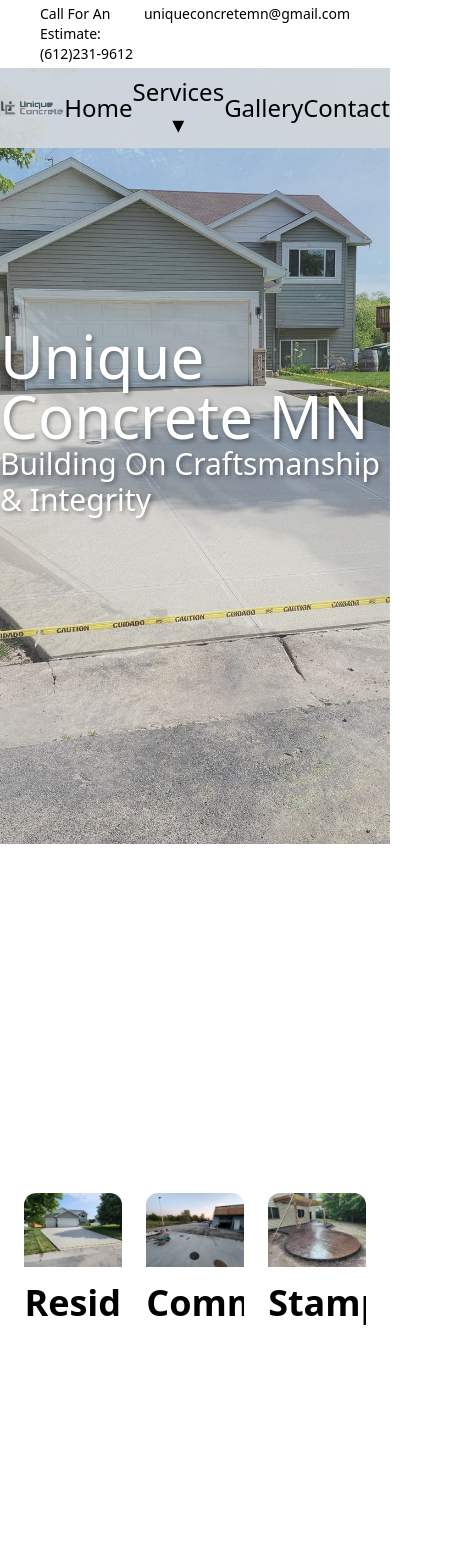
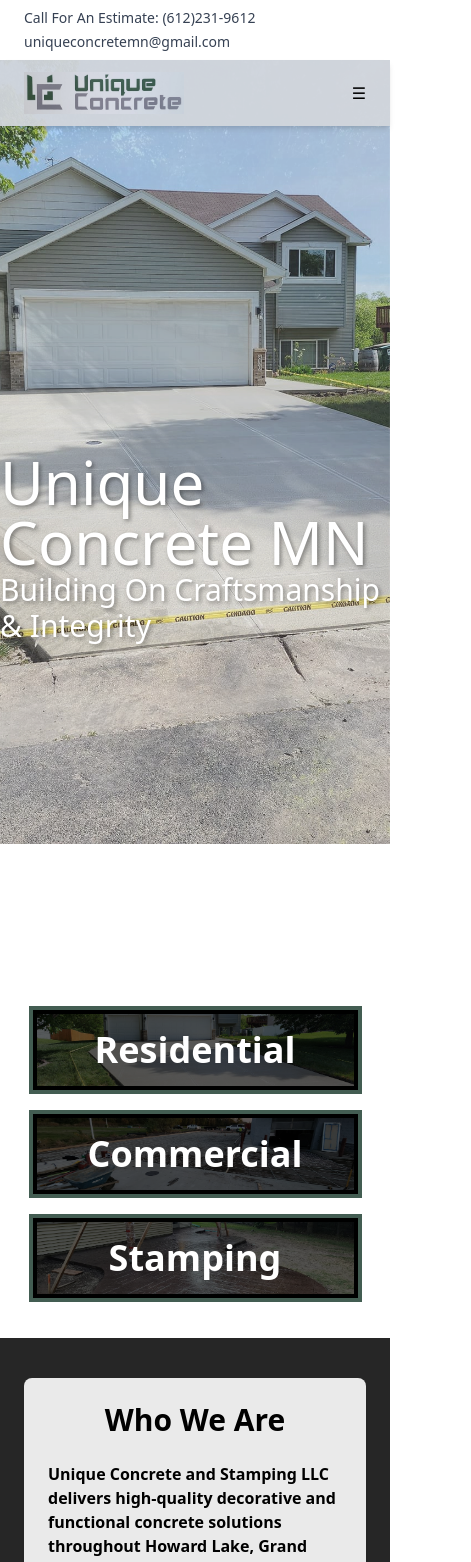
Before and after one commit to alexanderdreyer-ndsu/UniqueConcreteMN, a React (Vite) app: page / in a window 390 px wide. Shown: the top 1562 px of the page, 471 px wide, since content can reach past the window. Built offline with nearby package versions, Linux system fonts and the light colour scheme.

Commit message:
mobile compatability added

```diff
--- a/src/App.jsx
+++ b/src/App.jsx
@@ -10,6 +10,7 @@
 import ScrollToTop from './components/ScrollToTop.jsx';
 import LocationDisplay from './components/LocationDisplay.jsx';
 import SubjectDescription from './components/SubjectDescription.jsx';
+import CallToAction from './components/CallToAction.jsx';
 import './App.css';
 
 function App() {
@@ -46,7 +47,7 @@
     <Router>
       <ScrollToTop />
 
-      <div className="fixed top-0 left-0 w-full z-2000">
+      <div className="top-0 md:fixed left-0 w-full z-2000">
         <Header logoImgPath={Logo} navItems={navItems} contactInfo={contactInfo}/>
       </div>
 
@@ -60,18 +61,27 @@
         </Routes>
       </div>
 
-      <div className="flex flex-col w-full h-screen">
-        <div className="flex h-1/2 p-10 text-white bg-gray-400 justify-around items-center">
-            <div className="w-1/2 bg-[#435D52] p-10">
-              <SubjectDescription subject="Locations" paragraph={false} description={locationsList}/>
-            </div>
-            <SubjectDescription subject="Main Address" paragraph={true} description="1020 2nd Ave , Howard Lake, MN, US, 55349" />
+      <div className="bg-white text-4xl p-5">
+        <CallToAction call="Call For An Estimate" action="(612)231-9612"/>
+      </div>
+
+      <div className="flex flex-col w-full md:h-screen">
+        <div className="flex flex-col md:flex-row h-auto md:h-1/2 p-6 md:p-10 text-white bg-gray-400 justify-center md:justify-around items-center gap-6 md:gap-0">
+          <div className="w-full md:w-1/2 bg-[#435D52] p-6 md:p-10 rounded-lg shadow-lg">
+            <SubjectDescription subject="Locations" paragraph={false} description={locationsList}/>
+          </div>
+
+          <div className="w-full md:w-auto text-center md:text-left bg-[#435D52] md:bg-transparent p-4 md:p-0 rounded-lg shadow-lg md:shadow-none">
+            <SubjectDescription subject="Main Address" paragraph={true} description="1020 2nd Ave, Howard Lake, MN, US, 55349"/>
+          </div>
         </div>
 
-        <LocationDisplay location={location} description="Unique Concrete MN"/>
+        <div className="w-full h-50 md:h-full">
+          <LocationDisplay location={location} description="Unique Concrete MN" />
+        </div>
       </div>
 
-      <div className="w-full h-70 flex flex-col items-center bg-[#3c3c3c]">
+      <div className="w-full h-60 bg-[#3c3c3c] text-center py-6 px-4">
         <Footer text="2025 Unique Concrete MN | Created by © 2025 Alec Dreyer" socialMedia={socialMedia}/>
       </div>
     </Router>
--- /dev/null
+++ b/src/components/CallToAction.jsx
@@ -0,0 +1,11 @@
+
+function CallToAction({ call, action }) {
+    return(
+        <div className="flex flex-col justify-evenly items-center md:flex-row">
+            <h1>{call}</h1>
+            <h1 className="border-4 p-8">{action}</h1>
+        </div>
+    )
+}
+
+export default CallToAction
--- a/src/components/CardImage.jsx
+++ b/src/components/CardImage.jsx
@@ -1,15 +1,13 @@
 
-function CardLink(props) {
-    const { image, title } = props
-
+function CardLink({ image, title }) {
 
     return (
-        <div className="w-full bg-white rounded-xl overflow-hidden hover:scale-103 duration-100 ease-linear hover:border-3">
-            <img
-                className="w-full h-auto"
-                src={image}
-            />
-            <h2 className="text-center text-black no-underline text-4xl py-4 font-semibold">{title}</h2>
+        <div className="w-full border-4 outline outline-4 outline-[#435D52] bg-cover bg-center hover:scale-105 duration-100 ease-linear"
+            style={{ backgroundImage: `url(${image}` }}
+        >
+            <div className="w-full h-full bg-black/60 hover:bg-black/20 duration-200">
+                <h2 className="text-center text-white no-underline text-4xl py-4 font-semibold">{title}</h2>
+            </div>
         </div>
     )
 }
--- a/src/components/Header.jsx
+++ b/src/components/Header.jsx
@@ -3,6 +3,7 @@
 
 function Header({ logoImgPath, navItems, contactInfo }) {
     const [openDropdown, setOpenDropdown] = useState(null);
+    const [menuOpen, setMenuOpen] = useState(false);
 
     function isExternal(path) {
         return /^https?:\/\//.test(path);
@@ -10,16 +11,21 @@
 
     return (
         <>
-            <header className="w-full h-auto flex bg-white justify-between text-sm py-1 px-10">
+            {/* Top Contact Bar */}
+            <header className="w-full flex flex-col sm:flex-row bg-white justify-center sm:justify-between text-sm py-2 px-6 sm:px-10 text-gray-700 gap-1 sm:gap-0">
                 <h4>{contactInfo.phone}</h4>
                 <h4>{contactInfo.email}</h4>
             </header>
 
-            <header className="w-full h-20 flex bg-gray-300/95 justify-around items-center">
+            {/* Main Navbar */}
+            <header className="w-full flex items-center justify-between bg-gray-300/95 py-3 px-6 sm:px-10 relative shadow-md sticky top-0 z-50">
+                {/* Logo */}
                 <Link to="/">
-                    <img src={logoImgPath} className="w-48" alt="Logo" />
+                    <img src={logoImgPath} className="w-40 sm:w-48" alt="Logo" />
                 </Link>
 
+                {/* Desktop Nav */}
+                <nav className="hidden md:flex gap-8 items-center">
                     {navItems.map((item, index) => (
                         <div
                             key={index}
@@ -29,19 +35,17 @@
                         >
                             {item.dropdown ? (
                                 <>
-                                <button
-                                    className="text-2xl text-black cursor-pointer"
-                                >
-                                    {item.label + " ▾"}
+                                    <button className="text-xl font-semibold text-black hover:text-gray-700 transition">
+                                        {item.label} ▾
                                     </button>
 
                                     {openDropdown === index && (
-                                    <div className="absolute left-0 bg-white shadow-lg p-2 flex flex-col top-full">
+                                        <div className="absolute left-0 bg-white shadow-lg p-2 flex flex-col top-full z-50 w-40">
                                             {item.dropdown.map((subItem, subIndex) => (
                                                 <Link
                                                     key={subIndex}
                                                     to={subItem.href}
-                                                className="hover:bg-gray-200 pl-2 pr-20 py-3 text-base"
+                                                    className="hover:bg-gray-100 px-4 py-2 text-gray-700"
                                                 >
                                                     {subItem.label}
                                                 </Link>
@@ -49,24 +53,81 @@
                                         </div>
                                     )}
                                 </>
-                        ) : (
-                            isExternal(item.href) ? (
+                            ) : isExternal(item.href) ? (
                                 <a
                                     href={item.href}
                                     target="_blank"
                                     rel="noopener noreferrer"
-                                    className="text-2xl text-black"
+                                    className="text-xl font-semibold text-black hover:text-gray-700 transition"
                                 >
                                     {item.label}
                                 </a>
                             ) : (
-                                <Link className="text-2xl text-black" to={item.href}>
+                                <Link
+                                    className="text-xl font-semibold text-black hover:text-gray-700 transition"
+                                    to={item.href}
+                                >
                                     {item.label}
                                 </Link>
-                            )
                             )}
                         </div>
                     ))}
+                </nav>
+
+                {/* Mobile Menu Button */}
+                <button
+                    className="md:hidden text-black"
+                    onClick={() => setMenuOpen(!menuOpen)}
+                >
+                    {menuOpen ? "✕" : "☰"}
+                </button>
+
+                {/* Mobile Menu Dropdown */}
+                {menuOpen && (
+                    <div className="absolute top-full left-0 w-full bg-white text-black flex flex-col items-center py-4 shadow-lg z-40 md:hidden">
+                        {navItems.map((item, index) => (
+                            <div key={index} className="w-full text-center">
+                                {item.dropdown ? (
+                                    <details className="w-full cursor-pointer">
+                                        <summary className="py-3 text-lg font-semibold hover:bg-gray-100">
+                                            {item.label}
+                                        </summary>
+                                        <div className="flex flex-col bg-gray-50">
+                                            {item.dropdown.map((subItem, subIndex) => (
+                                                <Link
+                                                    key={subIndex}
+                                                    to={subItem.href}
+                                                    className="py-2 hover:bg-gray-200 text-base"
+                                                    onClick={() => setMenuOpen(false)}
+                                                >
+                                                    {subItem.label}
+                                                </Link>
+                                            ))}
+                                        </div>
+                                    </details>
+                                ) : isExternal(item.href) ? (
+                                    <a
+                                        href={item.href}
+                                        target="_blank"
+                                        rel="noopener noreferrer"
+                                        className="block py-3 text-lg hover:bg-gray-100"
+                                        onClick={() => setMenuOpen(false)}
+                                    >
+                                        {item.label}
+                                    </a>
+                                ) : (
+                                    <Link
+                                        to={item.href}
+                                        className="block py-3 text-lg hover:bg-gray-100"
+                                        onClick={() => setMenuOpen(false)}
+                                    >
+                                        {item.label}
+                                    </Link>
+                                )}
+                            </div>
+                        ))}
+                    </div>
+                )}
             </header>
         </>
     );
--- a/src/pages/Commercial.jsx
+++ b/src/pages/Commercial.jsx
@@ -12,9 +12,12 @@
     const services = [
         "Parking Lots",
         "Walkways",
-        "Shop Floors",
+        "Floors",
         "Slabs",
         "Foundation",
+        "Walls",
+        "Townhomes",
+        "Gas Stations",
         "New Construction",
     ];
 
@@ -40,7 +43,7 @@
                 <h2 className="text-3xl font-normal [text-shadow:2px_2px_4px_rgba(0,0,0,0.4)]">Learn More About Our Commercial Services</h2>
             </div>
 
-            <div className="flex flex-col justify-center bg-black/90 px-20 h-130 text-white">
+            <div className="flex flex-col justify-center bg-black/90 px-20 md:h-130 text-white">
                 <SubjectDescription subject="Commercial Concrete" paragraph={true} description="
                     At Unique Concrete, we deliver professional-grade commercial concrete solutions
                     designed to meet the demands of any business or construction project. From
@@ -54,12 +57,12 @@
                 "/>
             </div>
 
-            <div className="flex w-full h-screen bg-gray-300/90 items-center text-white">
-                <div className="w-3/5 h-4/5">
+            <div className="flex flex-col md:flex-row w-full h-auto md:h-screen bg-gray-300/90 items-center justify-center text-white py-10 px-6 gap-8">
+                <div className="w-full md:w-3/5 h-[50vh] md:h-4/5">
                     <VerticalImageGallery images={verticalImages} />
                 </div>
 
-                <div className="bg-[#435D52] p-15 flex items-center mx-auto">
+                <div className="w-full md:w-2/5 bg-[#435D52] p-8 md:p-14 flex items-center justify-center rounded-lg shadow-lg">
                     <SubjectDescription subject="Commercial Products" paragraph={false} description={services}/>
                 </div>
             </div>
--- a/src/pages/Contact.jsx
+++ b/src/pages/Contact.jsx
@@ -17,7 +17,7 @@
 
     return (
         <>
-            <div className="flex w-full mt-27 py-5 justify-evenly items-center bg-[#435D52] text-white font-large">
+            <div className="flex flex-col gap-4 md:flex-row w-full md:mt-27 py-5 justify-evenly items-center bg-[#435D52] text-white font-large">
                 <SubjectDescription subject="By Phone" paragraph={true} description="(612)231-9612"/>
                 <SubjectDescription subject="By Email" paragraph={true} description="uniqueconcretemn@gmail.com"/>
                 <SocialMediaLink socialMedia={socialMedia}/>
--- a/src/pages/Home.jsx
+++ b/src/pages/Home.jsx
@@ -65,22 +65,22 @@
                 <h4 className="text-3xl [text-shadow:2px_2px_4px_rgba(0,0,0,0.4)]">Building On Craftsmanship &amp; Integrity</h4>
             </div>
 
-            <div className="flex w-full h-screen justify-center items-center justify-evenly bg-white/85 py-13">
-                <Link to="/Residential" className="w-1/4">
-                    <CardImage image={driveway3} title="Residential"/>
+            <div className="flex flex-col md:flex-row w-full h-auto md:h-[calc(100vh-10rem)] justify-center items-center md:justify-evenly bg-white/85 py-10 gap-6 md:gap-0">
+                <Link to="/Residential" className="w-5/6 sm:w-2/3 md:w-1/4">
+                    <CardImage image={driveway3} title="Residential" />
                 </Link>
 
-                <Link to="/Commercial" className="w-1/4">
-                    <CardImage image={parkingLot1} title="Commercial"/>
+                <Link to="/Commercial" className="w-5/6 sm:w-2/3 md:w-1/4">
+                    <CardImage image={parkingLot1} title="Commercial" />
                 </Link>
 
-                <Link to="/Stamping" className="w-1/4">
-                    <CardImage image={patio1} title="Stamping"/>
+                <Link to="/Stamping" className="w-5/6 sm:w-2/3 md:w-1/4">
+                    <CardImage image={patio1} title="Stamping" />
                 </Link>
             </div>
 
-            <div className="flex h-screen w-full bg-black/85 text-white items-center justify-evenly py-20">
-                <div className="w-1/2 bg-white/90 text-black font-semibold p-10 rounded">
+            <div className="flex flex-col md:flex-row h-auto md:h-screen w-full bg-black/85 text-white items-center justify-evenly py-10 px-6 md:py-20 gap-10">
+                <div className="w-full md:w-1/2 bg-white/90 text-black font-semibold p-6 md:p-10 rounded-lg shadow-lg">
                     <SubjectDescription subject="Who We Are" paragraph={true} description="
                         Unique Concrete and Stamping LLC delivers high-quality decorative
                         and functional concrete solutions throughout Howard Lake, Grand Rapids,
@@ -92,15 +92,20 @@
                     "/>
                 </div>
 
-                <img src={slab4} className="w-2/5 rounded border-white border-2 border-white"/>
+                <img
+                    src={slab4}
+                    alt="Decorative concrete slab"
+                    className="w-full md:w-2/5 rounded-lg border-2 border-white shadow-md object-cover"
+                />
             </div>
 
-            <div className="flex w-full h-screen bg-gray-300/90 items-center text-white">
-                <div className="w-3/5 h-4/5">
+
+            <div className="flex flex-col md:flex-row w-full h-auto md:h-screen bg-gray-300/90 items-center justify-center text-white py-10 px-6 gap-8">
+                <div className="w-full md:w-3/5 h-[50vh] md:h-4/5">
                     <VerticalImageGallery images={verticalImages} />
                 </div>
 
-                <div className="bg-[#435D52] p-15 flex items-center mx-auto">
+                <div className="w-full md:w-2/5 bg-[#435D52] p-8 md:p-14 flex items-center justify-center rounded-lg shadow-lg">
                     <SubjectDescription subject="What We Do" paragraph={false} description={services}/>
                 </div>
             </div>
--- a/src/pages/Residential.jsx
+++ b/src/pages/Residential.jsx
@@ -41,7 +41,7 @@
                 <h2 className="text-3xl font-normal [text-shadow:2px_2px_4px_rgba(0,0,0,0.4)]">Experience Our Expert Craftsmanship</h2>
             </div>
 
-            <div className="flex flex-col justify-center bg-black/90 px-20 h-130 text-white">
+            <div className="flex flex-col justify-center bg-black/90 px-20 md:h-130 text-white">
                 <SubjectDescription subject="Residential Concrete" paragraph={true} description="
                     At Unique Concrete, we specialize in delivering high-quality residential concrete
                     solutions that combine durability, beauty, and craftsmanship. We don't just pour
@@ -53,12 +53,12 @@
                 "/>
             </div>
 
-            <div className="flex w-full h-screen bg-gray-300/90 items-center text-white">
-                <div className="w-3/5 h-4/5">
+            <div className="flex flex-col md:flex-row w-full h-auto md:h-screen bg-gray-300/90 items-center justify-center text-white py-10 px-6 gap-8">
+                <div className="w-full md:w-3/5 h-[50vh] md:h-4/5">
                     <VerticalImageGallery images={verticalImages} />
                 </div>
 
-                <div className="bg-[#435D52] p-15 flex items-center mx-auto">
+                <div className="w-full md:w-2/5 bg-[#435D52] p-8 md:p-14 flex items-center justify-center rounded-lg shadow-lg">
                     <SubjectDescription subject="Residential Products" paragraph={false} description={services}/>
                 </div>
             </div>
--- a/src/pages/Stamping.jsx
+++ b/src/pages/Stamping.jsx
@@ -42,7 +42,7 @@
                 <h2 className="text-3xl font-normal [text-shadow:2px_2px_4px_rgba(0,0,0,0.4)]">See Our Attention To Detail</h2>
             </div>
 
-            <div className="flex flex-col justify-center bg-black/90 px-20 h-130 text-white">
+            <div className="flex flex-col justify-center bg-black/90 px-20 md:h-130 text-white">
                 <SubjectDescription subject="Custom Concrete" paragraph={true} description="
                     At Unique Concrete, our custom stamped and stained concrete showcases the true
                     artistry and precision of our team. Each project is crafted with care, ensuring
@@ -53,12 +53,12 @@
                 "/>
             </div>
 
-            <div className="flex w-full h-screen bg-gray-300/90 items-center text-white">
-                <div className="w-3/5 h-4/5">
+            <div className="flex flex-col md:flex-row w-full h-auto md:h-screen bg-gray-300/90 items-center justify-center text-white py-10 px-6 gap-8">
+                <div className="w-full md:w-3/5 h-[50vh] md:h-4/5">
                     <VerticalImageGallery images={verticalImages} />
                 </div>
 
-                <div className="bg-[#435D52] p-15 flex items-center mx-auto">
+                <div className="w-full md:w-2/5 bg-[#435D52] p-8 md:p-14 flex items-center justify-center rounded-lg shadow-lg">
                     <SubjectDescription subject="Custom Products" paragraph={false} description={services}/>
                 </div>
             </div>
```
Lines whose indentation alone changed are shown as unchanged.
